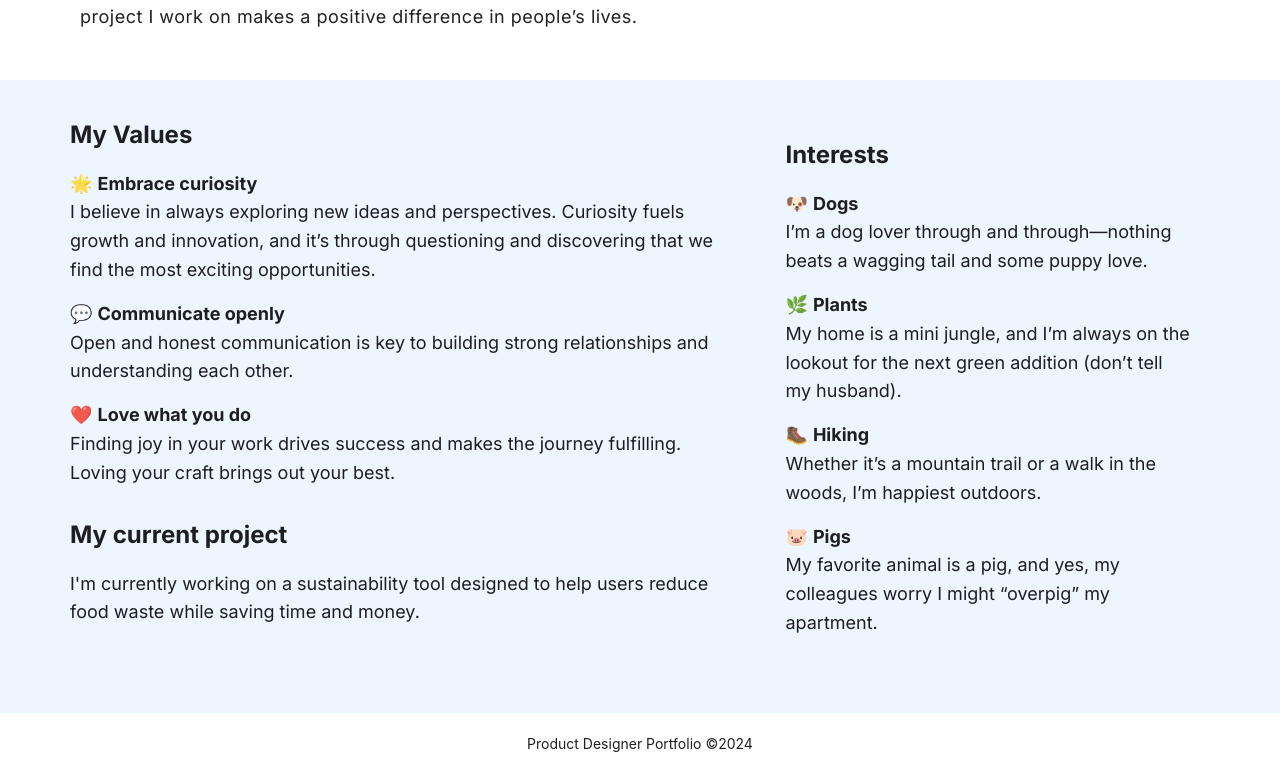
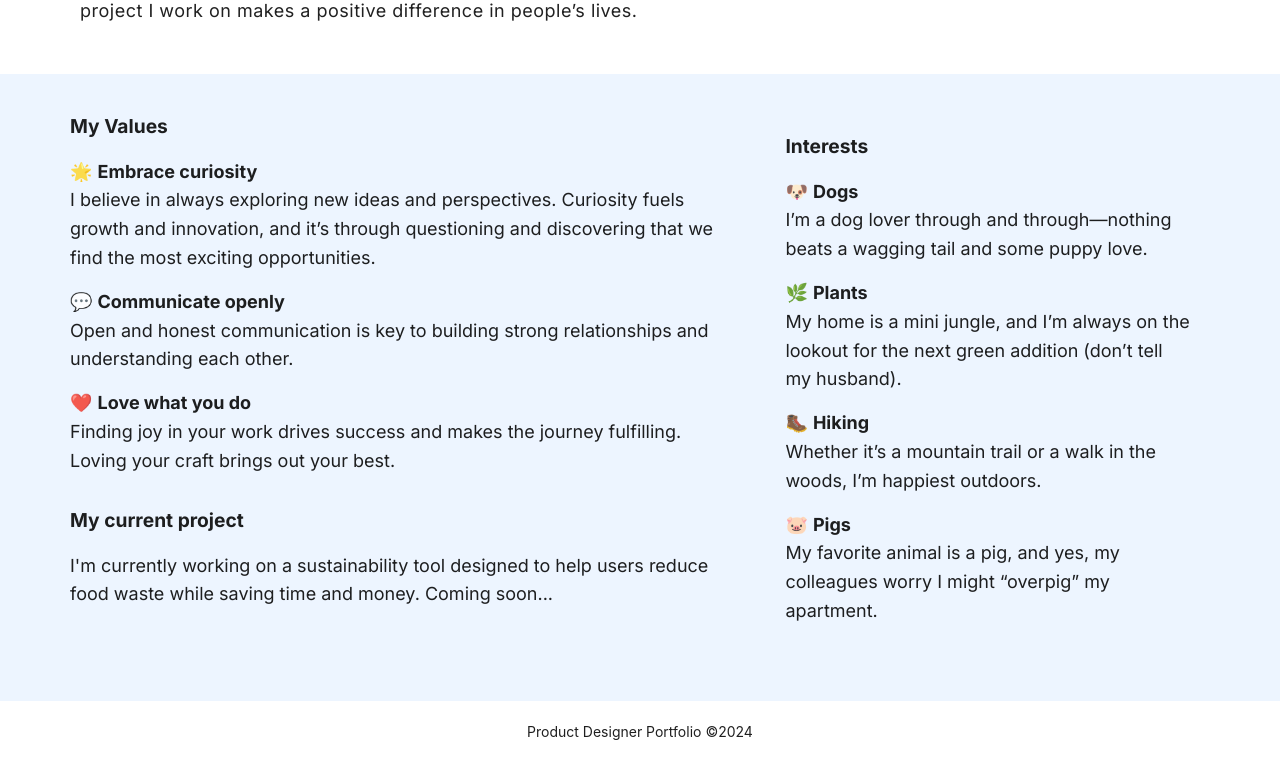
Before and after one commit to alexvlasov182/anastasiia-vlasova, a React (Vite) app: page /about in a window 1280 px wide. Shown: the part 524-1299 px from the top of the page. Built offline with nearby package versions, Linux system fonts and the light colour scheme.

Commit message:
Added text to About section

```diff
--- a/src/domains/components/About/AboutValues.tsx
+++ b/src/domains/components/About/AboutValues.tsx
@@ -30,7 +30,8 @@ const AboutValues: React.FC = () => {
             <h2 className={styles.valuesTitle}>My current project</h2>
             <p className={styles.aboutValues}>
               I'm currently working on a sustainability tool designed to help
-              users reduce food waste while saving time and money.
+              users reduce food waste while saving time and money. Coming
+              soon...
             </p>
           </div>
         </div>
--- a/src/domains/components/Cards/CardItem.tsx
+++ b/src/domains/components/Cards/CardItem.tsx
@@ -39,12 +39,12 @@ const CardItem: React.FC<CardItemProps> = ({
       } else {
         setCardHeight("480px");
       }
+    };
 
-      window.addEventListener("resize", updateHeight);
-      updateHeight();
+    window.addEventListener("resize", updateHeight);
+    updateHeight();
 
-      return () => window.removeEventListener("resize", updateHeight);
-    };
+    return () => window.removeEventListener("resize", updateHeight);
   }, []);
 
   return (
--- a/src/styles/partials/_variables.scss
+++ b/src/styles/partials/_variables.scss
@@ -17,7 +17,7 @@ $max-width: 1200px;
 
 // Fonts
 $font-primary: "Inter", sans-serif;
-$heading-font-size: 1.5rem; // 24px ->rem
+$heading-font-size: 1.2rem; // 24px ->rem
 $paragraph-font-size: 1.125rem; // 18px -> rem
 $line-height: 1.6;
 $spacing-large: 2.5rem; // 40px -> rem
```
